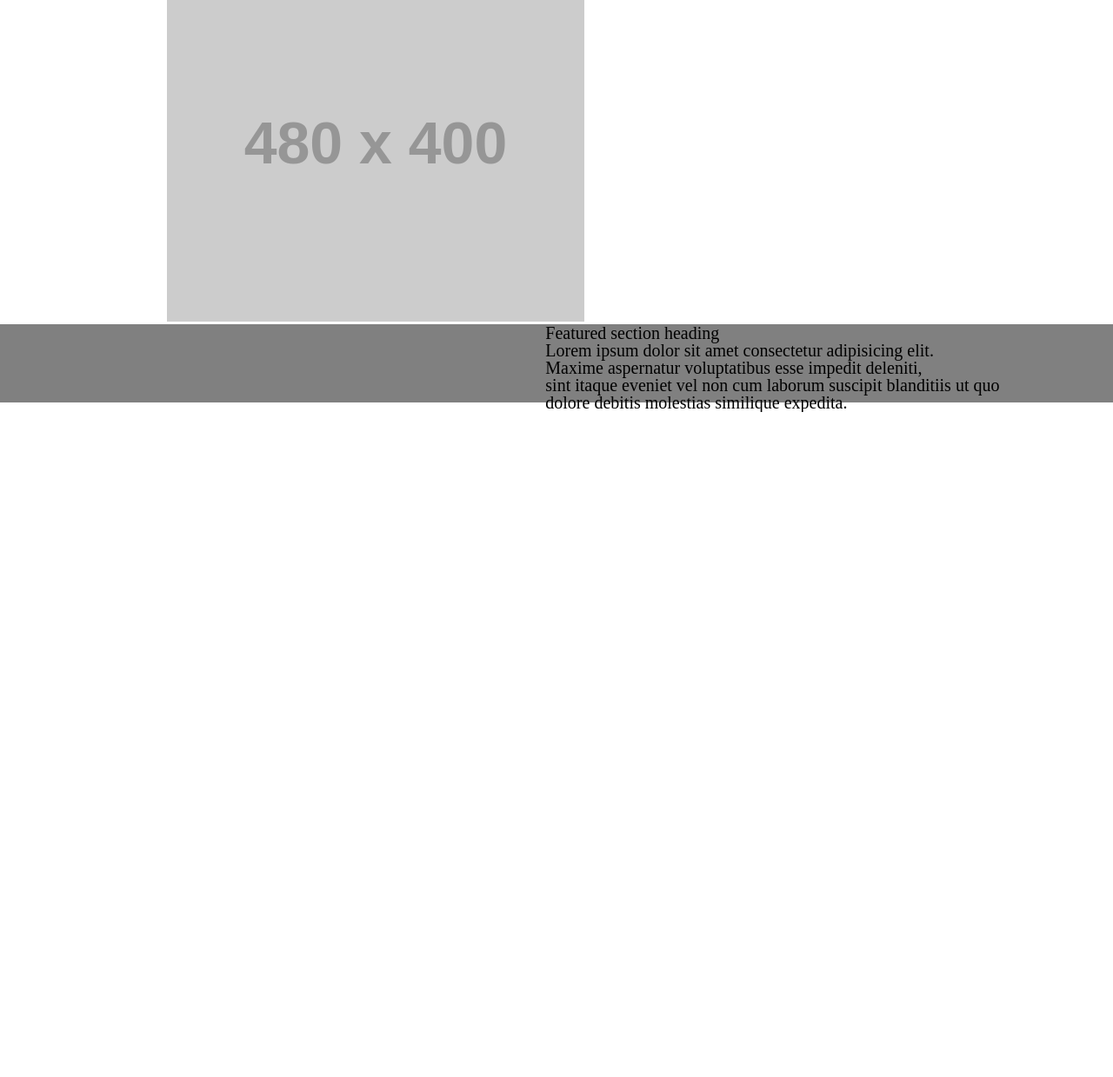
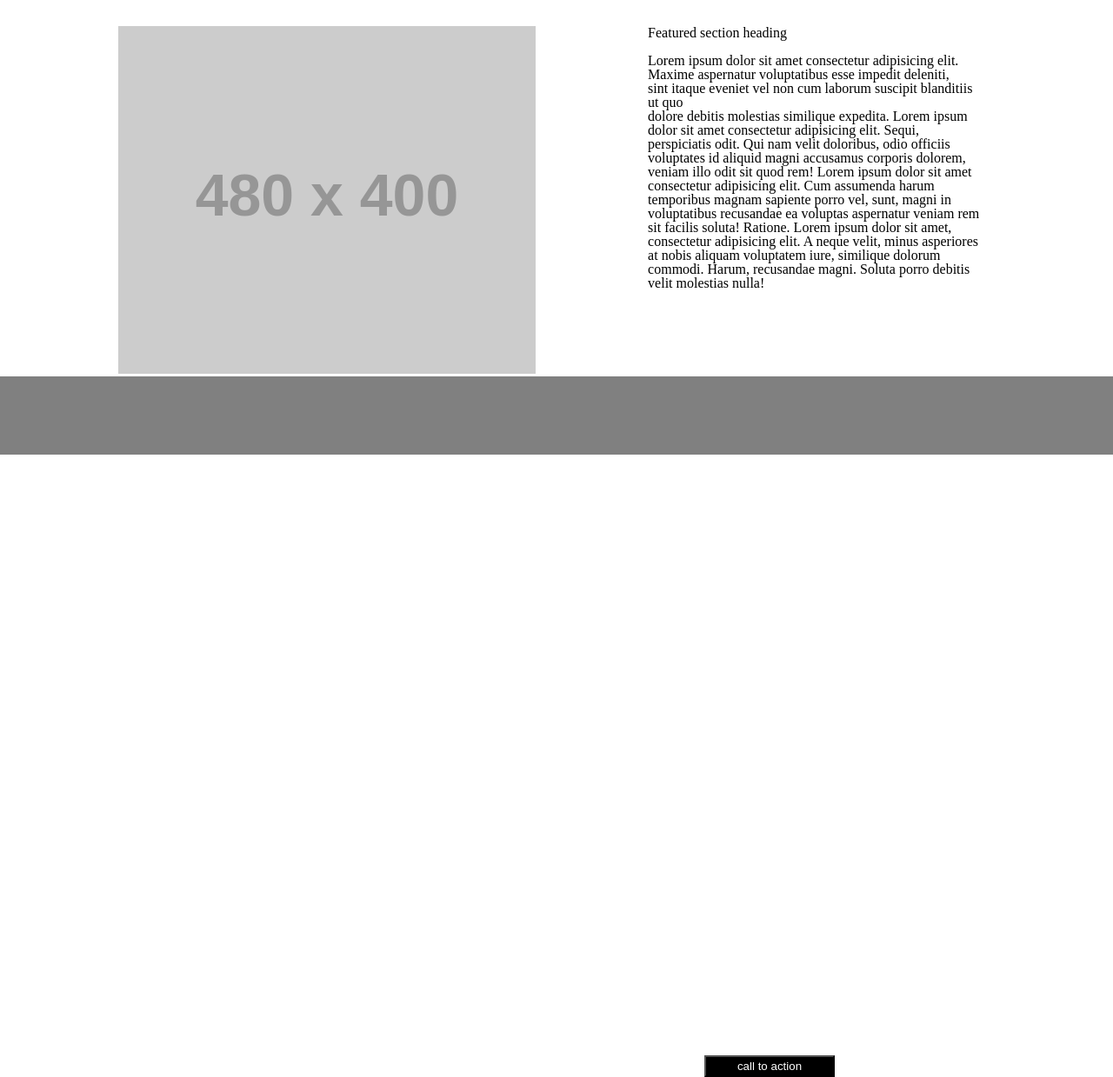
Before and after one commit to Izzeldeen01/wirefame-exercise, a plain HTML site: page index.html in a window 1280 px wide. Shown: the part 961-2200 px from the top of the page at 87% size. Before the commit the page ends 1435 px from the top, so only its background shows below. Drawn offline with Linux system fonts and the light colour scheme; placeholder pictures from the web are drawn by us.

Commit message:
applaying changes

```diff
--- a/index.html
+++ b/index.html
@@ -27,9 +27,11 @@
 
 <div>
     <img src="https://placehold.it/480x400/000" alt="">
-    <p >Featured section heading <br>Lorem ipsum dolor sit amet consectetur adipisicing elit.<br> Maxime aspernatur voluptatibus esse impedit deleniti,<br> sint itaque eveniet vel non cum laborum suscipit blanditiis ut quo <br> dolore debitis molestias similique expedita.</p>
+
+    <p > Featured section heading <br><br> Lorem ipsum dolor sit amet consectetur adipisicing elit.<br> Maxime aspernatur voluptatibus esse impedit deleniti,<br> sint itaque eveniet vel non cum laborum suscipit blanditiis ut quo <br> dolore debitis molestias similique expedita. Lorem ipsum dolor sit amet consectetur adipisicing elit. Sequi, perspiciatis odit. Qui nam velit doloribus, odio officiis voluptates id aliquid magni accusamus corporis dolorem, veniam illo odit sit quod rem! Lorem ipsum dolor sit amet consectetur adipisicing elit. Cum assumenda harum temporibus magnam sapiente porro vel, sunt, magni in voluptatibus recusandae ea voluptas aspernatur veniam rem sit facilis soluta! Ratione. Lorem ipsum dolor sit amet, consectetur adipisicing elit. A neque velit, minus asperiores at nobis aliquam voluptatem iure, similique dolorum commodi. Harum, recusandae magni. Soluta porro debitis velit molestias nulla!</p>
 
 </div>
+<button>call to action</button>
     </main>
     <footer>
 
--- a/style.css
+++ b/style.css
@@ -23,31 +23,58 @@ padding-top: 10px;
 padding-left: 50px;
 
 }
+main {
+    text-align: center;
+}
 main>img {
-padding-left: 14.2%;
+text-align: center;
 }
 main>div {
-    padding-left: 15%;
+    padding-left :0.5% ;
+    text-align: center;
+    margin-top: 30px;
+}
+main:nth-child(2n)>img {
+    padding-left: 10px;
 }
 main:nth-last-child()>img {
-    padding:10%;
+
+    width: 50%;
+  padding-right: 0%;
 
 }
 main:nth-last-child() {
     padding-left : 15%;
 
 }
+
 p {
+    z-index: 0;
+    position: relative;
     float:right;
-font-size: 20px;
-    text-align:center;
+    padding-left: 0%;
+/* font-size: 20px;  */
     padding-right: 12%;
     text-align: left;
+    width: 30%;
+    padding-left: 0%;
+
 }
 footer {
-
+    z-index: 1;
+    position: relative;
     height: 90px;
     background-color: gray;
+    width: 100%;
 
 
 }
+    main button {
+        height: 25px;
+        width: 150px;
+        background-color: black;
+        color: white;
+        position: absolute;
+        bottom: -175%;
+        right : 25% ;
+    }
```
